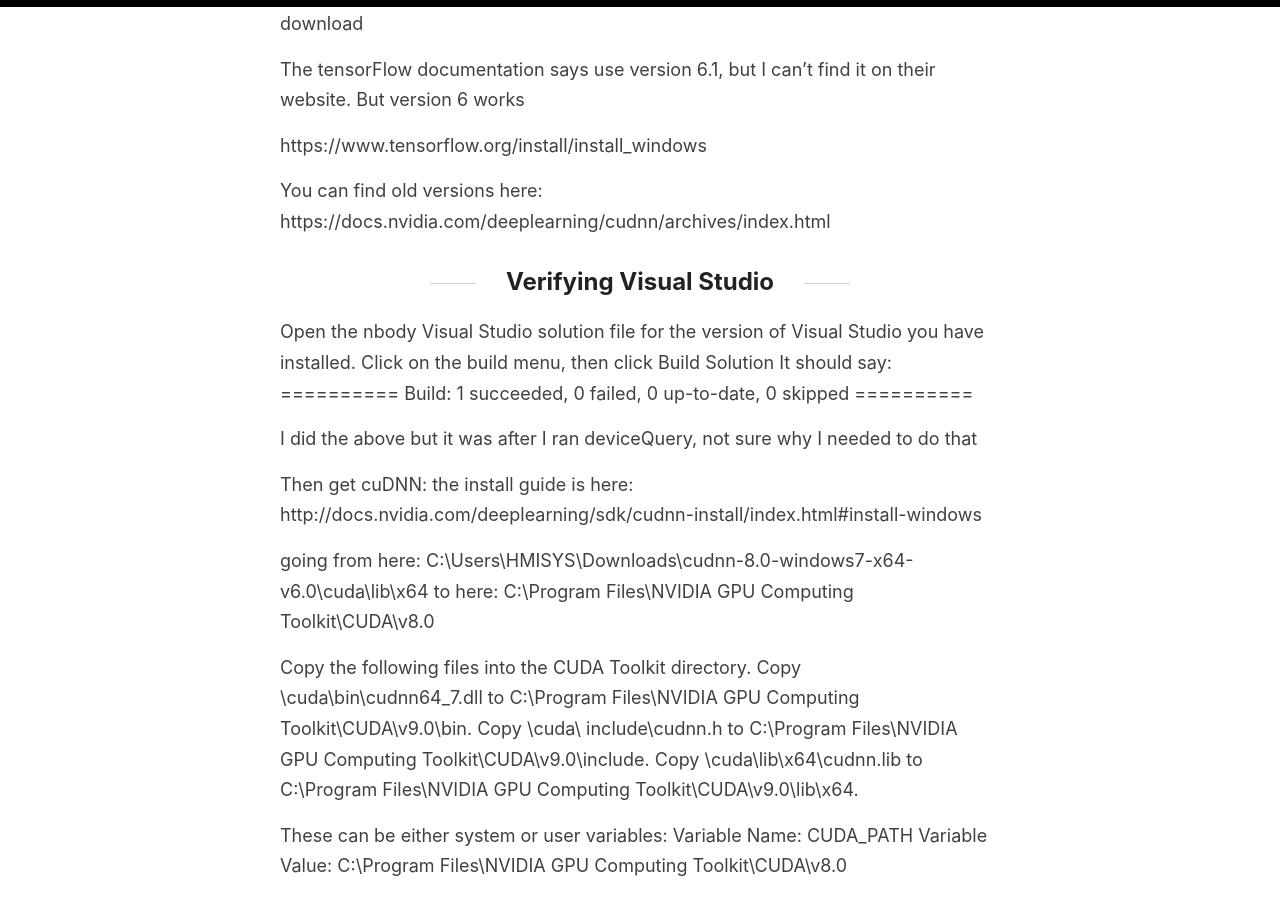
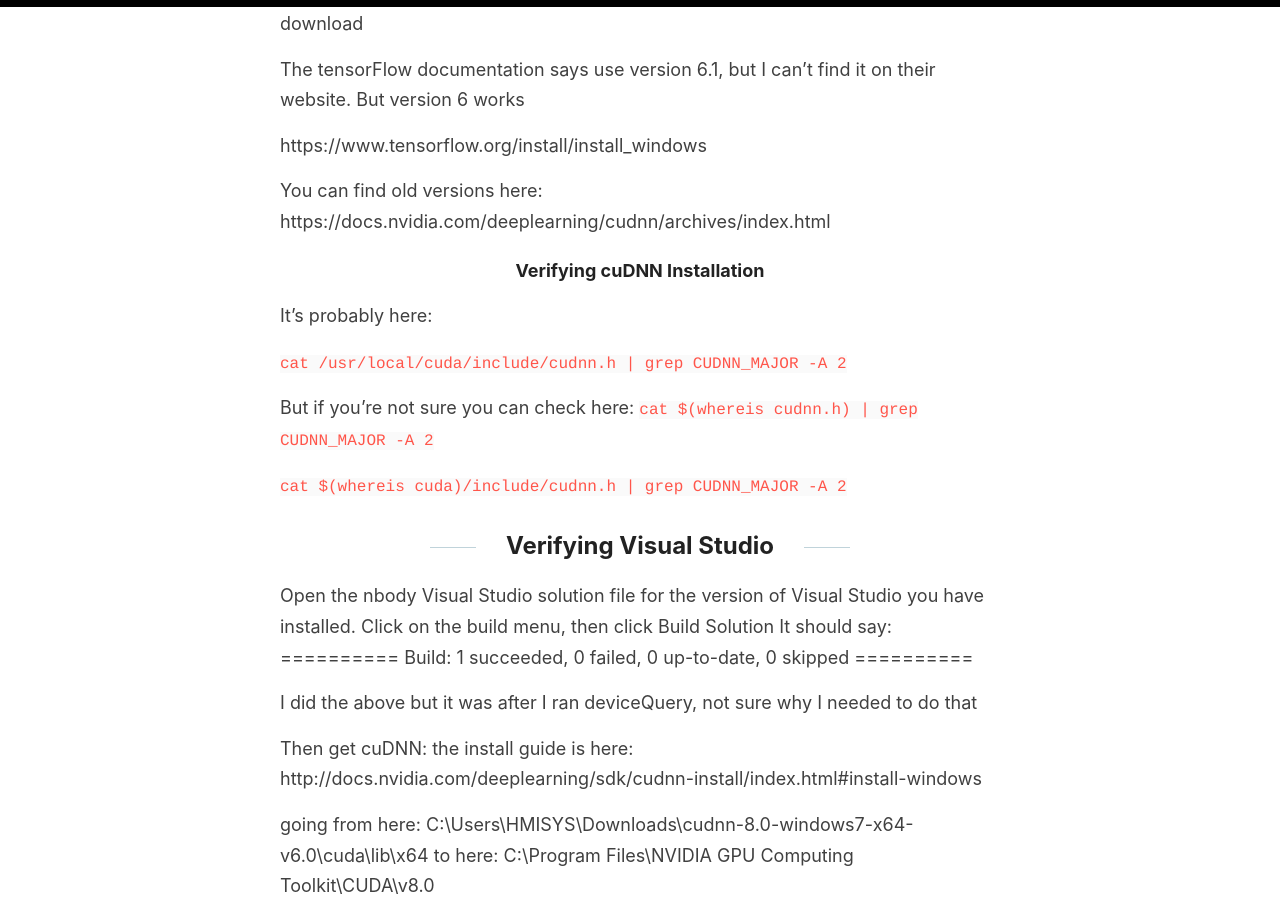
Before and after one commit to jss367/blog, a Jekyll site: the page built from _posts/2017-6-21-tensorflow-gpu-cuda.md, in a window 1280 px wide and 900 px high, scrolled down 4765 px. Built offline with Jekyll 4.4.1, drawn with Linux system fonts in a browser that asks for light colours; our own code applies the rules of GitHub Pages for plain Markdown files.

Commit message:
Update 2017-6-21-tensorflow-gpu-cuda.md

```diff
--- a/_posts/2017-6-21-tensorflow-gpu-cuda.md
+++ b/_posts/2017-6-21-tensorflow-gpu-cuda.md
@@ -177,6 +177,17 @@ https://www.tensorflow.org/install/install_windows
 You can find old versions here:
 https://docs.nvidia.com/deeplearning/cudnn/archives/index.html
 
+#### Verifying cuDNN Installation
+
+It's probably here:
+
+`cat /usr/local/cuda/include/cudnn.h | grep CUDNN_MAJOR -A 2`
+
+But if you're not sure you can check here:
+`cat $(whereis cudnn.h) | grep CUDNN_MAJOR -A 2`
+
+`cat $(whereis cuda)/include/cudnn.h | grep CUDNN_MAJOR -A 2`
+
 ## Verifying Visual Studio
 
 Open the nbody Visual Studio solution file for the version of Visual Studio you have installed.
```
